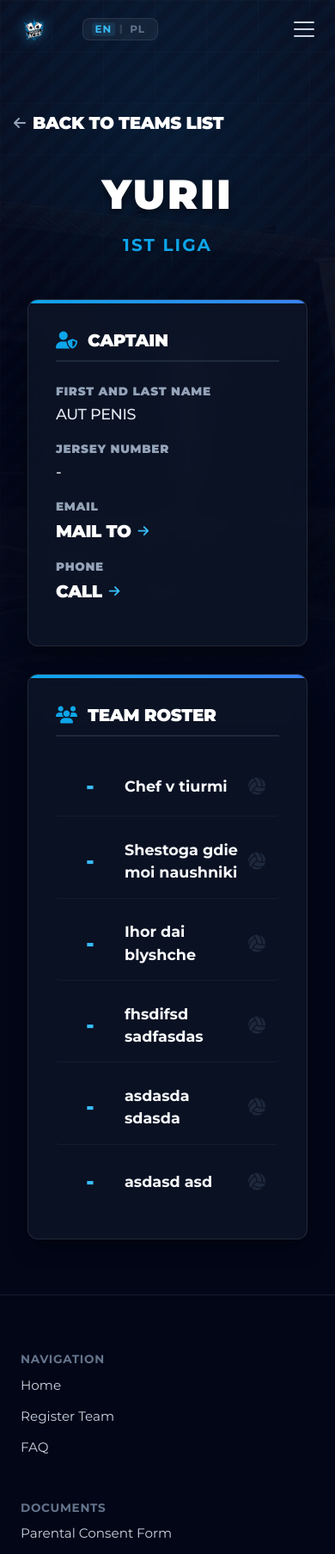
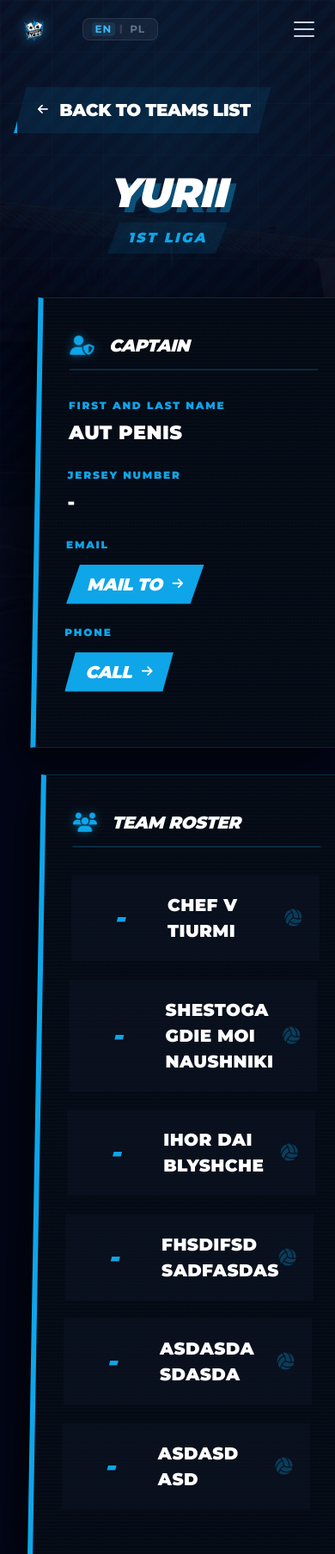
Before and after one commit to frogen-while/vol-registr, a Django app: page /team/2/ in a window 390 px wide. Shown: the top 1808 px of the page at 86% size. Run offline with Django 5.2, Linux system fonts and the light colour scheme; data comes from the database, SQL or seed files in the repository; some libraries are stand-ins or nearby versions.

Commit message:
feat(styles): enhance team detail layout and button styles for improved aesthetics and responsiveness

```diff
--- a/tournament/templates/tournament/team_detail.html
+++ b/tournament/templates/tournament/team_detail.html
@@ -6,7 +6,7 @@
 {% block extra_head %}
 <style>
   .team-detail-section {
-    padding-top: 8rem;
+    padding-top: clamp(6rem, 12vh, 10rem);
     padding-bottom: 4rem;
     min-height: 100vh;
     color: #e2e8f0;
@@ -20,136 +20,171 @@
     z-index: 10;
   }
 
+  .back-btn {
+    display: inline-flex;
+    align-items: center;
+    color: #ffffff;
+    text-decoration: none;
+    font-weight: 900;
+    text-transform: uppercase;
+    letter-spacing: 0.1em;
+    font-size: 0.85rem;
+    margin-bottom: 3rem;
+    padding: 0.75rem 1.5rem;
+    background: rgba(14, 165, 233, 0.1);
+    border-left: 4px solid #0ea5e9;
+    clip-path: polygon(5% 0%, 100% 0%, 95% 100%, 0% 100%);
+    transition: all 0.3s cubic-bezier(0.19, 1, 0.22, 1);
+  }
+
+  .back-btn:hover {
+    background: #0ea5e9;
+    color: #050a14;
+    transform: translateX(-5px);
+  }
+
+  .back-btn i {
+    margin-right: 0.75rem;
+  }
+
   .team-header {
     text-align: center;
-    margin-bottom: 3rem;
+    margin-bottom: clamp(3rem, 6vh, 5rem);
+    position: relative;
   }
 
   .team-name {
-    font-size: 3rem;
-    font-weight: 900;
+    font-size: clamp(3rem, 8vw, 6rem);
+    font-weight: 950;
     color: #ffffff;
     text-transform: uppercase;
-    margin-bottom: 0.5rem;
-    letter-spacing: 0.05em;
-    text-shadow: 0 4px 10px rgba(0, 0, 0, 0.5);
+    font-style: italic;
+    margin-bottom: 0.25rem;
+    letter-spacing: -0.02em;
+    text-shadow: 6px 6px 0px rgba(14, 165, 233, 0.4);
+    line-height: 0.9;
   }
 
   .team-level {
-    font-size: 1.25rem;
+    display: inline-block;
+    font-size: clamp(1rem, 2vw, 1.5rem);
     color: #0ea5e9;
-    font-weight: 600;
+    font-weight: 900;
     text-transform: uppercase;
-    letter-spacing: 0.1em;
+    font-style: italic;
+    letter-spacing: 0.15em;
+    margin-top: 0.5rem;
+    padding: 0.4rem 1.5rem;
+    background: rgba(14, 165, 233, 0.1);
+    clip-path: polygon(10% 0%, 100% 0%, 90% 100%, 0% 100%);
   }
 
   .team-grid {
     display: grid;
-    grid-template-columns: 1fr 2fr;
-    gap: 2rem;
-    max-width: 1000px;
+    grid-template-columns: 1fr 1.6fr;
+    gap: 3rem;
+    max-width: 1200px;
     margin: 0 auto;
-    padding: 0 1rem;
+    padding: 0 1.5rem;
   }
 
-  @media (max-width: 768px) {
+  @media (max-width: 991px) {
     .team-grid {
       grid-template-columns: 1fr;
+      gap: 2rem;
     }
   }
 
   .team-card {
-    background-color: rgba(15, 23, 42, 0.7);
-    backdrop-filter: blur(10px);
-    -webkit-backdrop-filter: blur(10px);
-    border: 1px solid rgba(255, 255, 255, 0.1);
-    border-radius: 0.75rem;
-    padding: 2rem;
-    box-shadow: 0 10px 25px -5px rgba(0, 0, 0, 0.5);
     position: relative;
-    overflow: hidden;
-  }
-
-  .team-card::before {
-    content: '';
-    position: absolute;
-    top: 0;
-    left: 0;
-    width: 100%;
-    height: 4px;
-    background: linear-gradient(90deg, #0ea5e9, #3b82f6);
+    background-color: #050a14;
+    background-image:
+      linear-gradient(45deg, rgba(14, 165, 233, 0.03) 25%, transparent 25%),
+      linear-gradient(-45deg, rgba(14, 165, 233, 0.03) 25%, transparent 25%);
+    background-size: 4px 4px;
+    border: 1px solid rgba(14, 165, 233, 0.2);
+    border-left: 6px solid #0ea5e9;
+    border-radius: 0;
+    padding: 2.5rem 2rem;
+    box-shadow: -15px 15px 40px rgba(0, 0, 0, 0.6);
+    transform: skewX(-1deg);
   }
 
   .team-card-title {
     font-size: 1.5rem;
-    font-weight: 700;
-    color: #f8fafc;
-    margin-bottom: 1.5rem;
-    border-bottom: 2px solid rgba(51, 65, 85, 0.5);
-    padding-bottom: 0.5rem;
+    font-weight: 900;
+    text-transform: uppercase;
+    font-style: italic;
+    color: #ffffff;
+    margin-bottom: 2rem;
+    padding-bottom: 0.75rem;
+    border-bottom: 2px solid rgba(14, 165, 233, 0.2);
     display: flex;
     align-items: center;
+    letter-spacing: 0.05em;
   }
 
   .team-card-title i {
     color: #0ea5e9;
-    margin-right: 0.75rem;
-    font-size: 1.25rem;
+    margin-right: 1rem;
+    font-size: 1.4rem;
+    filter: drop-shadow(0 0 5px rgba(14, 165, 233, 0.5));
   }
 
   /* Captain Info */
   .cap-info-item {
-    margin-bottom: 1rem;
+    margin-bottom: 1.5rem;
     display: flex;
     flex-direction: column;
+    transform: skewX(1deg); /* Counter-skew for text readability */
   }
 
   .cap-info-label {
-    font-size: 0.85rem;
-    color: #94a3b8;
+    font-size: 0.75rem;
+    color: #0ea5e9;
     text-transform: uppercase;
-    letter-spacing: 0.05em;
-    margin-bottom: 0.25rem;
+    font-weight: 900;
+    letter-spacing: 0.15em;
+    margin-bottom: 0.35rem;
   }
 
   .cap-info-value {
-    font-size: 1.1rem;
-    color: #e2e8f0;
-    font-weight: 500;
-  }
-
-  .cap-info-value a {
-    color: #38bdf8;
-    text-decoration: none;
-    transition: color 0.2s;
-  }
-
-  .cap-info-value a:hover {
-    color: #7dd3fc;
+    font-size: 1.4rem;
+    color: #ffffff;
+    font-weight: 800;
+    text-transform: uppercase;
+    letter-spacing: 0.02em;
   }
 
   .contact-link {
     display: inline-flex;
     align-items: center;
-    color: #38bdf8;
+    color: #ffffff;
+    background: #0ea5e9;
     text-decoration: none;
-    font-size: 1.1rem;
-    font-weight: 600;
-    transition: all 0.2s ease;
+    font-size: 1rem;
+    font-weight: 900;
+    font-style: italic;
+    padding: 0.5rem 1.5rem;
+    margin-top: 0.5rem;
+    clip-path: polygon(10% 0%, 100% 0%, 90% 100%, 0% 100%);
+    transition: all 0.3s ease;
   }
 
   .contact-link i {
-    margin-left: 0.5rem;
+    margin-left: 0.75rem;
     font-size: 0.9rem;
     transition: transform 0.2s;
   }
 
   .contact-link:hover {
-    color: #7dd3fc;
+    background: #ffffff;
+    color: #0ea5e9;
+    transform: scale(1.05);
   }
 
   .contact-link:hover i {
-    transform: translateX(4px);
+    transform: translateX(5px);
   }
 
   /* Roster List */
@@ -162,69 +197,51 @@
   .roster-item {
     display: flex;
     align-items: center;
-    padding: 1rem;
-    border-bottom: 1px solid rgba(30, 41, 59, 0.5);
-    transition: background-color 0.2s;
-    border-radius: 0.25rem;
-  }
-
-  .roster-item:last-child {
-    border-bottom: none;
+    padding: 1.25rem;
+    background: rgba(15, 23, 42, 0.4);
+    margin-bottom: 0.75rem;
+    border-left: 4px solid transparent;
+    transition: all 0.3s cubic-bezier(0.19, 1, 0.22, 1);
+    transform: skewX(1deg);
   }
 
   .roster-item:hover {
-    background-color: rgba(30, 41, 59, 0.8);
-    transform: translateX(4px);
-    transition: all 0.2s ease;
+    background: rgba(14, 165, 233, 0.1);
+    border-left-color: #0ea5e9;
+    transform: translateX(10px) skewX(1deg);
   }
 
   .player-number {
-    font-size: 1.5rem;
-    font-weight: 900;
-    color: #38bdf8;
-    width: 3rem;
+    font-size: 2rem;
+    font-weight: 950;
+    font-style: italic;
+    color: #0ea5e9;
+    width: 4rem;
     text-align: center;
-    margin-right: 1rem;
+    margin-right: 1.5rem;
+    line-height: 1;
+    text-shadow: 2px 2px 0px rgba(0, 0, 0, 0.3);
   }
 
   .player-name {
-    font-size: 1.1rem;
-    font-weight: 600;
-    color: #f8fafc;
+    font-size: 1.25rem;
+    font-weight: 800;
+    color: #ffffff;
+    text-transform: uppercase;
     flex: 1;
+    letter-spacing: 0.02em;
   }
 
   .player-icon {
-    color: #334155;
+    color: rgba(14, 165, 233, 0.3);
     font-size: 1.25rem;
-    opacity: 0.5;
+    transition: all 0.3s ease;
   }
 
   .roster-item:hover .player-icon {
     color: #0ea5e9;
-    opacity: 1;
-  }
-
-  .back-btn {
-    display: inline-flex;
-    align-items: center;
-    color: #94a3b8;
-    text-decoration: none;
-    font-weight: 600;
-    margin-bottom: 2rem;
-    transition: color 0.2s;
-  }
-
-  .back-btn:hover {
-    color: #e2e8f0;
-  }
-
-  .back-btn i {
-    margin-right: 0.5rem;
-  }
-
-  .team-detail-watermark {
-    display: none;
+    transform: rotate(180deg) scale(1.2);
+    filter: drop-shadow(0 0 8px #0ea5e9);
   }
 
 </style>
```
